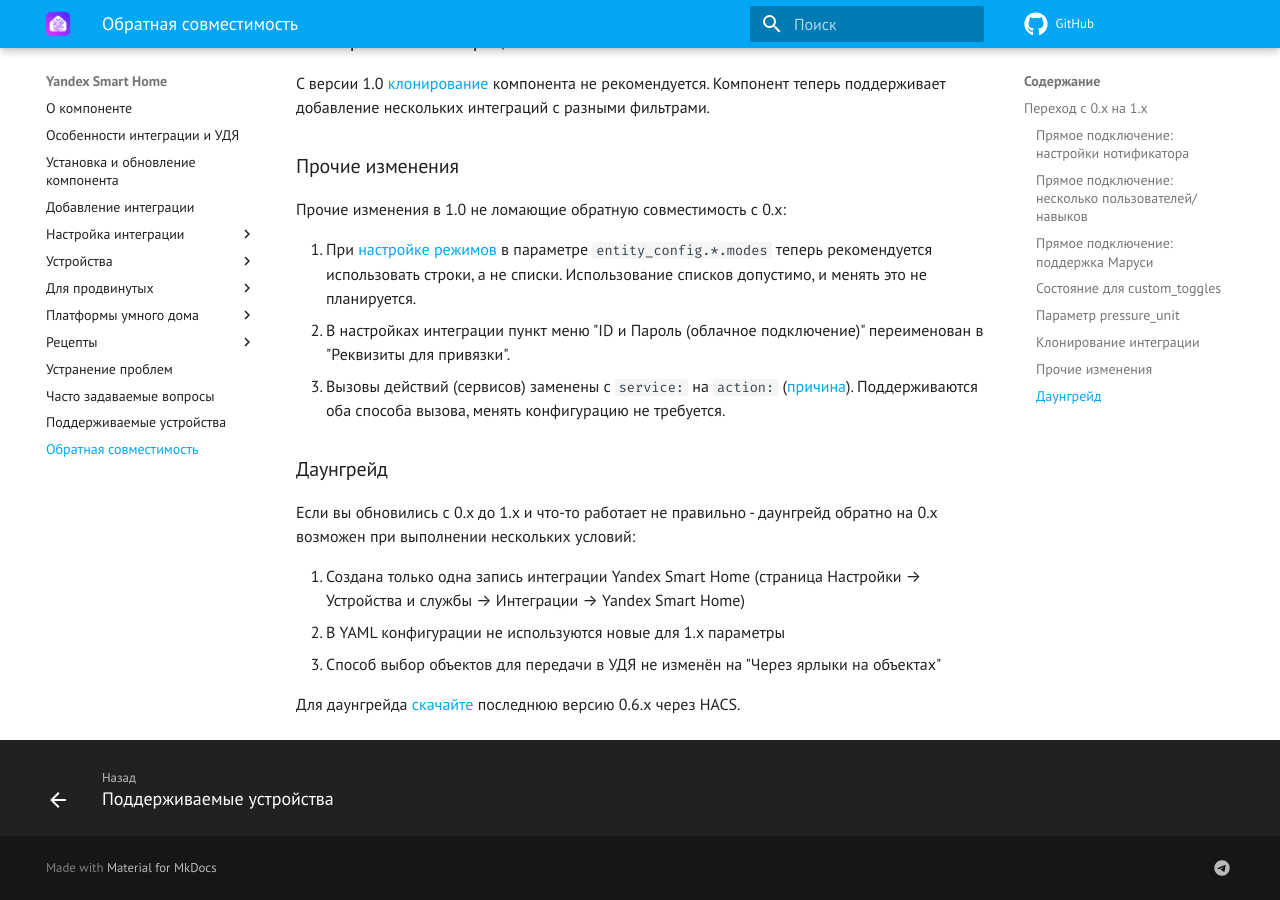
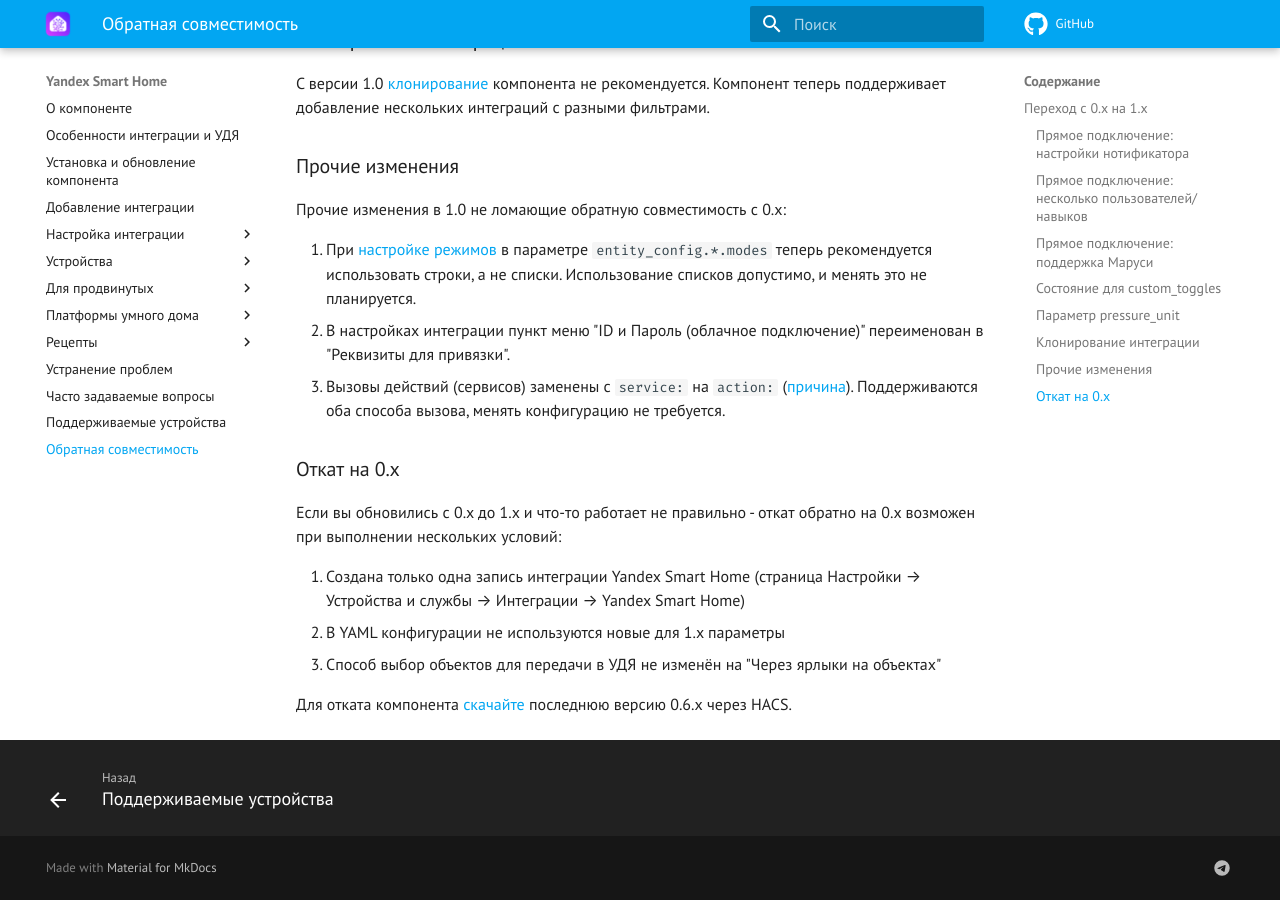
Before and after one commit to dext0r/yandex_smart_home, an MkDocs documentation site: the page built from docs/breaking-changes.md, in a window 1280 px wide and 900 px high, scrolled down 1840 px. Built offline with MkDocs 1.6.1 and Material for MkDocs 9.7.7, drawn with Linux system fonts in a browser that asks for light colours; comment, search, counter and statistics services are not loaded; the version menu is left out.

Commit message:
Fix typos

```diff
--- a/docs/breaking-changes.md
+++ b/docs/breaking-changes.md
@@ -67,12 +67,12 @@
 2. В настройках интеграции пункт меню "ID и Пароль (облачное подключение)" переименован в "Реквизиты для привязки".
 3. Вызовы действий (сервисов) заменены c `service:` на `action:` ([причина](https://www.home-assistant.io/blog/2024/08/07/release-20248/#goodbye-service-calls-hello-actions-)). Поддерживаются оба способа вызова, менять конфигурацию не требуется.
 
-### Даунгрейд { id=v1-downgrade-v0 }
+### Откат на 0.x { id=v1-downgrade-v0 }
 
-Если вы обновились с 0.x до 1.x и что-то работает не правильно - даунгрейд обратно на 0.x возможен при выполнении нескольких условий:
+Если вы обновились с 0.x до 1.x и что-то работает не правильно - откат обратно на 0.x возможен при выполнении нескольких условий:
 
 1. Создана только одна запись интеграции Yandex Smart Home (страница Настройки --> Устройства и службы --> Интеграции --> Yandex Smart Home)
 2. В YAML конфигурации не используются новые для 1.x параметры
 3. Способ выбор объектов для передачи в УДЯ не изменён на "Через ярлыки на объектах"
 
-Для даунгрейда [скачайте](https://docs.yaha-cloud.ru/v1.0.x/install/component/#update) последнюю версию 0.6.х через HACS.
+Для отката компонента [скачайте](https://docs.yaha-cloud.ru/v1.0.x/install/component/#update) последнюю версию 0.6.х через HACS.
```
Also changed, not shown: docs/advanced/capabilities/mode.md (+1 -1 lines), docs/advanced/capabilities/range.md (+1 -1 lines), 1 other file.
